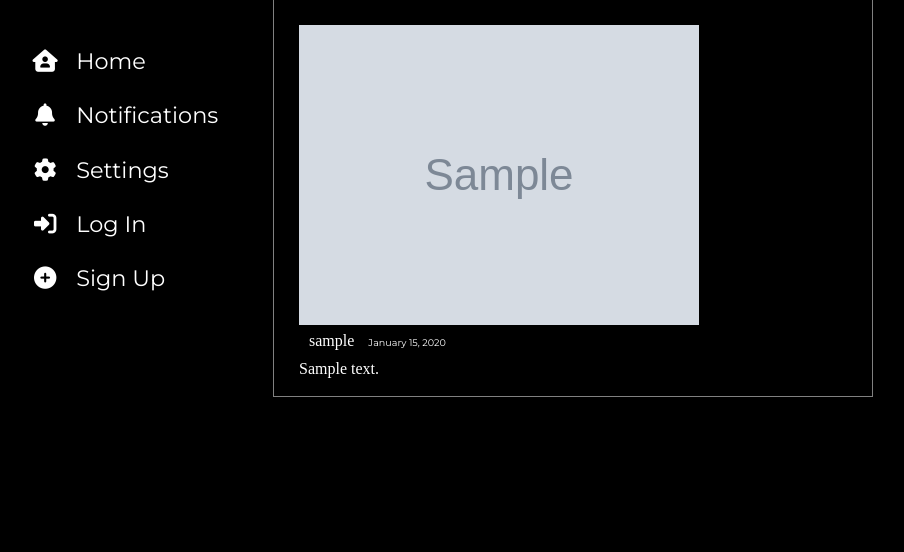
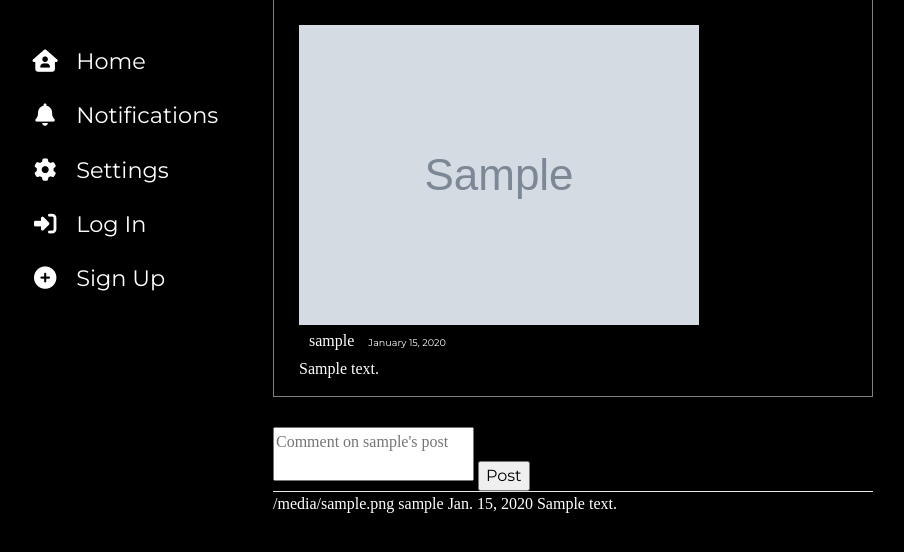
Before and after one commit to Wisieneu/chandra, a Django app: page /post/1/ in a window 1280 px wide. Shown: the top 552 px of the page, without its empty margins (111-1015 px from the left). Run offline with Django 4.2, Linux system fonts and the light colour scheme; tables that the repository leaves empty hold one stand-in row (values such as "Sample post"); grey boxes marked "Sample" are stand-in pictures; some libraries are stand-ins or nearby versions.

Commit message:
add working commenting functionality

```diff
--- a/chandra/urls.py
+++ b/chandra/urls.py
@@ -19,19 +19,19 @@ from main.views import (
     like_post,
     settings_view,
     get_posts_json,
-    TestIndex,
+    CommentCreateView
 )
 
 urlpatterns = [
     path('admin/', admin.site.urls),
     path('', PostListView.as_view(), name='index'),
-    path('testindex', TestIndex.as_view(), name='test-index'),
     # post URLs
+    path('post/create', PostCreateView.as_view(), name='post-create'),
     path('post/<int:pk>/', PostDetailView.as_view(), name='post-detail'),
-    path('post/create', PostCreateView.as_view(), name='post-create'),
     path('post/<int:pk>/update/', PostUpdateView.as_view(), name='post-update'),
     path('post/<int:pk>/delete/', PostDeleteView.as_view(), name='post-delete'),
     path('like/<int:pk>', like_post, name='like-post'),
+    path('post/<int:pk>/addcomment', CommentCreateView.as_view()),
     # post JSON URLs
     path('json/posts/all', get_posts_json, name='posts-json'),
     # profile URLs
--- a/main/admin.py
+++ b/main/admin.py
@@ -1,5 +1,6 @@
 from django.contrib import admin
 from .models import Post
-
+from .models import Comment
 
 admin.site.register(Post)
+admin.site.register(Comment)
--- a/main/models.py
+++ b/main/models.py
@@ -20,7 +20,21 @@ class Post(models.Model):
                  } for user in self.likes.all()]
 
     def __str__(self) -> str:
-        return f'Post by {self.author} on {self.date_posted} - {self.content[0:21]}'
+        return f'Post by {self.author.profile} on {self.date_posted}'
 
     def get_absolute_url(self):
         return reverse("post-detail", kwargs={"pk": self.pk})
+
+class Comment(models.Model):
+    post = models.ForeignKey(Post, related_name='comments', on_delete=models.CASCADE)
+    author = models.ForeignKey(User, on_delete=models.SET_DEFAULT, default='Chandra User')
+    date_added = models.DateField(auto_now_add=True)
+    content = models.TextField(max_length=280)
+    # comment_likes = models.ManyToManyField(User)
+
+    def get_absolute_url(self):
+        return reverse("post-detail", kwargs={"pk": self.post.id})
+
+
+    def __str__(self):
+        return f'{self.post} => comment by {self.author.profile} on {self.date_added}'
--- a/main/views.py
+++ b/main/views.py
@@ -10,30 +10,42 @@ from django.views.generic import (
     DetailView,
     CreateView,
     UpdateView,
-    DeleteView
+    DeleteView,
+    CreateView
 )
 
+from .forms import CommentForm
 from users.forms import ProfileUpdateForm
-from .models import Post
+from .models import Post, Comment
 
 
 class PostListView(ListView):
     model = Post
     template_name = 'main/index.html'  # <app>/<model>_viewtype.html
     context_object_name = 'posts'
-    ordering = ['-date_posted']
-    paginate_by = 8
+    # ordering = ['-date_posted']
+    # paginate_by = 8
+
+    def get_context_data(self, **kwargs):
+        context = super().get_context_data(**kwargs)
+        context['current_user_id'] = self.request.user
+        return context
 
 
 class PostDetailView(DetailView):
     model = Post
 
+    def get_context_data(self, **kwargs):
+        context = super().get_context_data(**kwargs)
+        post = self.kwargs['pk']
+        context['comments'] = Comment.objects.filter(post=post)
+        return context
 
 class PostCreateView(LoginRequiredMixin, CreateView):
     model = Post
     template_name = 'main\components\post_create.html'
     fields = ['content']
-    success_message = 'Post %(pk) was created successfully'
+    success_message = 'Post  was created successfully'
     success_url = reverse_lazy('index')
 
     def form_valid(self, form):
@@ -134,6 +146,18 @@ def get_post_detail_json(request, post_id, *args, **kwargs):
     return JsonResponse(data=data, status=status)
 
 
-class TestIndex(ListView):
-    model = Post
-    template_name = 'main/testindex.html'
+class CommentCreateView(LoginRequiredMixin, CreateView):
+    model = Comment
+    form_class = CommentForm
+    success_message = 'Post was created successfully'
+
+    def form_valid(self, form, **kwargs):
+        form.instance.post_id = self.kwargs['pk']
+        form.instance.author = self.request.user
+        return super().form_valid(form)
+
+    def get(self, request, *args, **kwargs):
+        return redirect('index')
+
+    def form_invalid(self, form):
+        return redirect(f'/post/{self.kwargs["pk"]}')
--- /dev/null
+++ b/templates/main/components/comment_create.html
@@ -0,0 +1,6 @@
+{% load crispy_forms_tags %}
+<form method='POST'>
+    {% csrf_token %}
+    {{ form|crispy }}
+    <button type='submit' class=''>Post</button>
+</form>
--- a/templates/main/post_detail.html
+++ b/templates/main/post_detail.html
@@ -1,4 +1,4 @@
-{% extends 'main/base.html' %} {% block content %}
+{% extends 'main/base.html' %} {% block content %} {% load static %}
 
 <div class="wrapper">
   <img
@@ -13,5 +13,26 @@
     <p class="article-content">{{ post.content }}</p>
   </div>
 </div>
-
+<div class="comment-wrapper">
+  <form class="" method="POST" action="/post/{{post.id}}/addcomment">
+    {% csrf_token %}
+    <input type="hidden" value="/" name="next" />
+    <textarea
+      class=""
+      name="content"
+      placeholder="Comment on {{post.author}}'s post"
+    ></textarea>
+    <button class="comment-btn">Post</button>
+  </form>
+</div>
+<div class="comments-wrapper">
+  {% for comment in comments %}
+    <div class="comment">
+      <p style='color: white'>
+        {{ comment.author.profile.profile_picture.url }}  {{ comment.author }} {{comment.date_added}} {{comment.content}}
+      </p>
+    </div>
+  {% endfor %}
+</div>
+<script src="{% static '/main/js/comments.js' %}"></script>
 {% endblock content %}
```
Also changed, not shown: main/forms.py (+14 -2 lines), templates/users/profile.html (+3 -35 lines), main/migrations/0005_comment.py (added), users/migrations/0009_delete_user.py (added).
